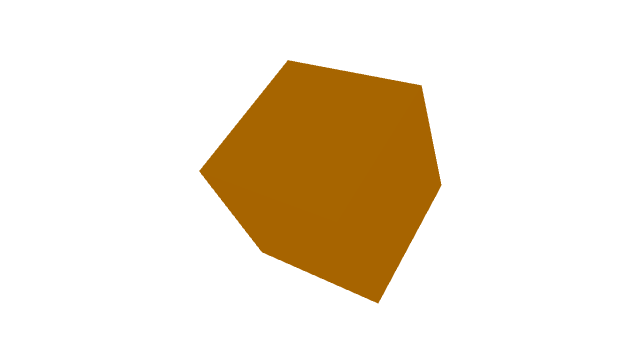
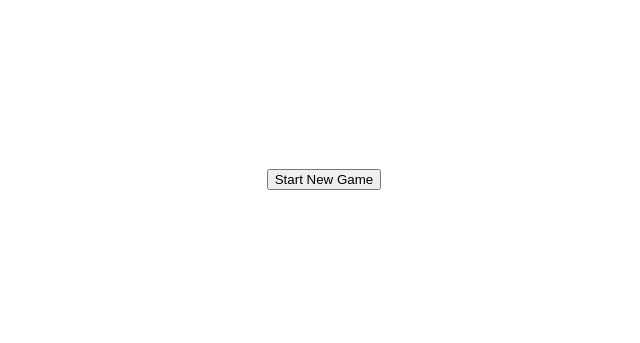
Before and after one commit to cpl121/slide-cube-3d, a Next.js app: page / in a window 1280 px wide. Shown: the part 229-572 px from the top of the page, without its empty margins (316-956 px from the left). Built offline with nearby package versions, Linux system fonts and the light colour scheme.

Commit message:
Update home page with Start New Game button (#10)

```diff
--- a/pages/index.tsx
+++ b/pages/index.tsx
@@ -1,23 +1,24 @@
-import { Canvas } from '@react-three/fiber';
-import { OrbitControls } from '@react-three/drei';
-import type { NextPage } from 'next';
+import { useRouter } from 'next/router';
 
-const Box = () => (
-  <mesh rotation={[0.4, 0.2, 0]}>
-    <boxGeometry args={[1, 1, 1]} />
-    <meshStandardMaterial color="orange" />
-  </mesh>
-);
+const HomePage = () => {
+  const router = useRouter();
 
-const Home: NextPage = () => (
-  <div className="w-screen h-screen">
-    <Canvas camera={{ position: [2, 2, 2] }}>
-      <ambientLight />
-      <pointLight position={[10, 10, 10]} />
-      <Box />
-      <OrbitControls />
-    </Canvas>
-  </div>
-);
+  const startNewGame = () => {
+    const size = Math.floor(Math.random() * 4) + 3;
+    const seed = Math.floor(Math.random() * 100000);
+    router.push(`/play?size=${size}&seed=${seed}`);
+  };
 
-export default Home;
+  return (
+    <div className="flex items-center justify-center h-screen">
+      <button
+        onClick={startNewGame}
+        className="px-6 py-3 bg-blue-600 hover:bg-blue-700 text-white rounded-lg"
+      >
+        Start New Game
+      </button>
+    </div>
+  );
+};
+
+export default HomePage;
```
